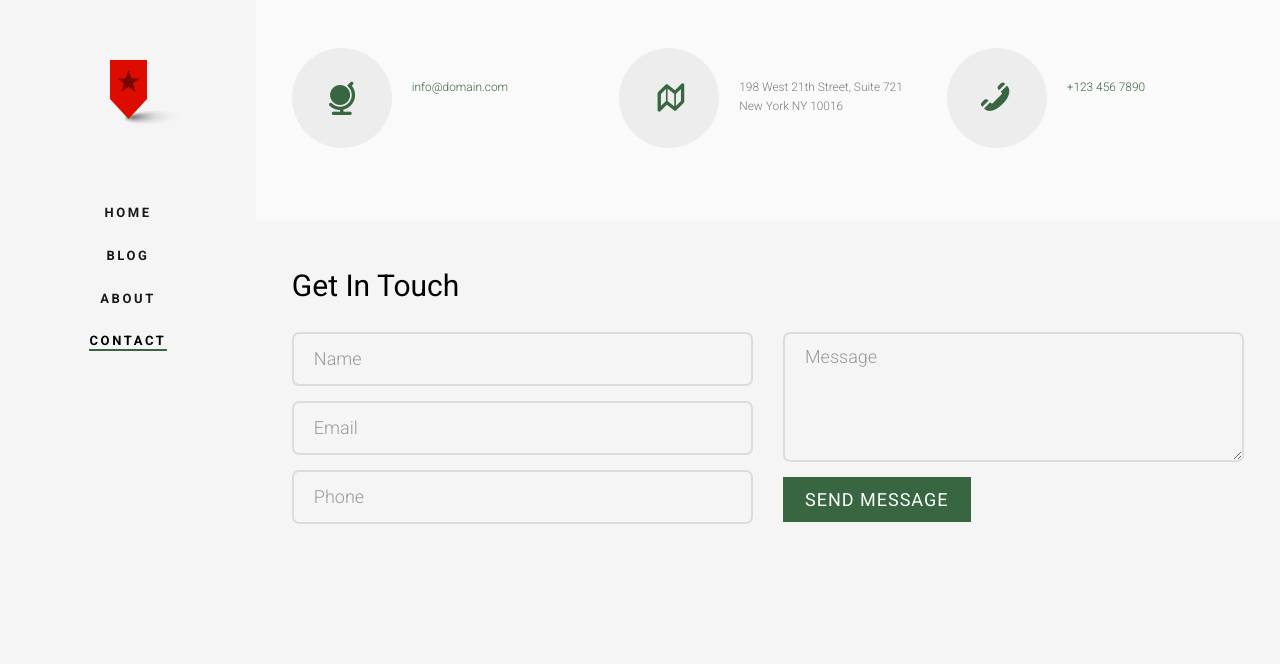
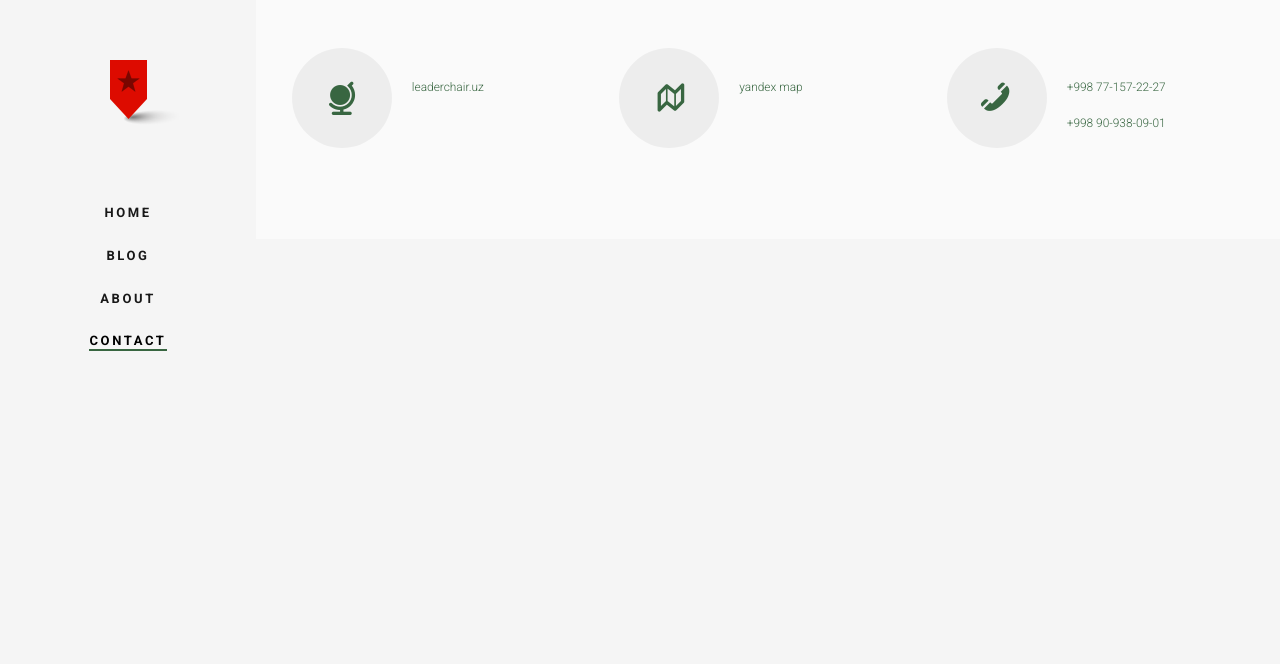
Before and after one commit to senior04x/leaderchair, a plain HTML site: page contact.html in a window 1280 px wide. Shown: the top 664 px of the page. Drawn offline with Linux system fonts and the light colour scheme; some packages are replaced by stand-ins of ours; no server answers; files whose address does not match are found by name.

Commit message:
add contact

```diff
--- a/contact.html
+++ b/contact.html
@@ -87,7 +87,7 @@
 									<i class="icon-globe"></i>
 								</div>
 								<div class="fh5co-text">
-									<p><a href="#">info@domain.com</a></p>
+									<p><a href="#">leaderchair.uz</a></p>
 								</div>
 							</div>
 						</div>
@@ -97,7 +97,7 @@
 									<i class="icon-map"></i>
 								</div>
 								<div class="fh5co-text">
-									<p>198 West 21th Street, Suite 721 New York NY 10016</p>
+									<a href="https://yandex.uz/maps/-/CDxbRI1g">yandex map</a>
 								</div>
 							</div>
 						</div>
@@ -107,14 +107,15 @@
 									<i class="icon-phone"></i>
 								</div>
 								<div class="fh5co-text">
-									<p><a href="tel://">+123 456 7890</a></p>
+									<p><a href="tel:+998771572227">+998 77-157-22-27</a></p>
+									<p><a href="tel:+998909380901">+998 90-938-09-01</a></p>
 								</div>
 							</div>
 						</div>
 					</div>
 				</div>
 			</div>
-			<div class="fh5co-narrow-content animate-box" data-animate-effect="fadeInLeft">
+			<!-- <div class="fh5co-narrow-content animate-box" data-animate-effect="fadeInLeft">
 
 				<div class="row">
 					<div class="col-md-4">
@@ -150,8 +151,10 @@
 
 					</div>
 				</form>
-			</div>
+			</div> -->
 			<!-- <div id="map"></div>	 -->
+			<iframe src="https://yandex.uz/maps/-/CDxbRI1g" width="600" height="400" frameborder="0"></iframe>
+
 		</div>
 	</div>
 
```
